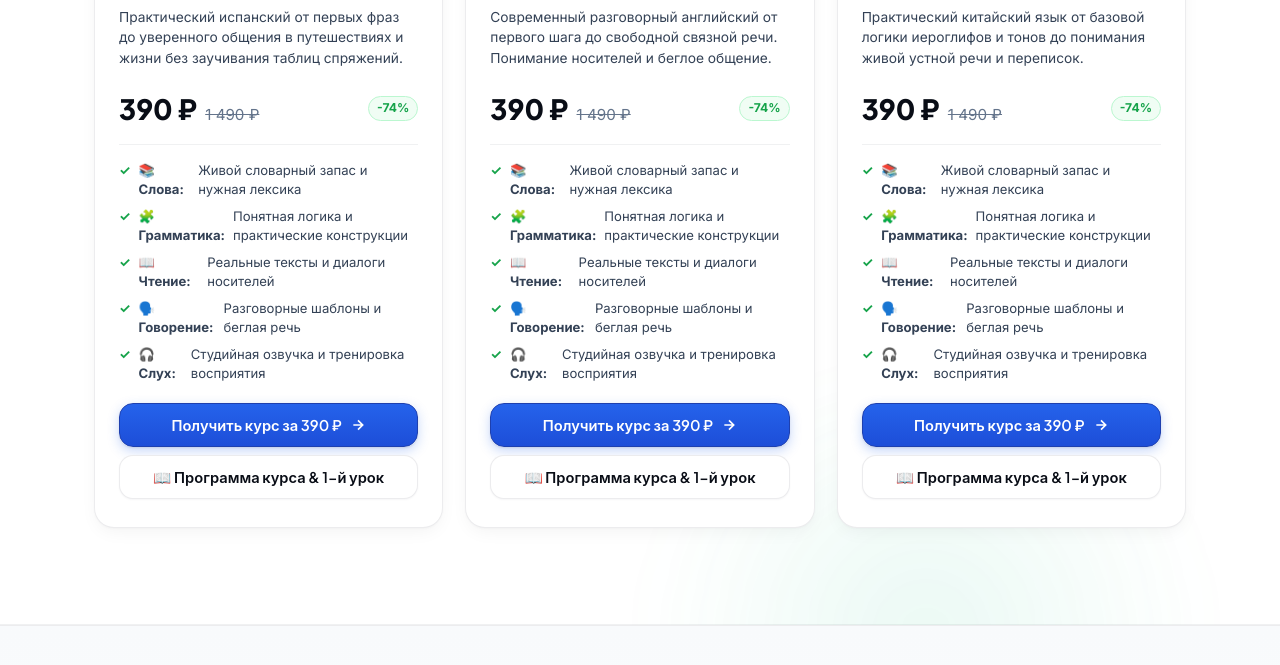
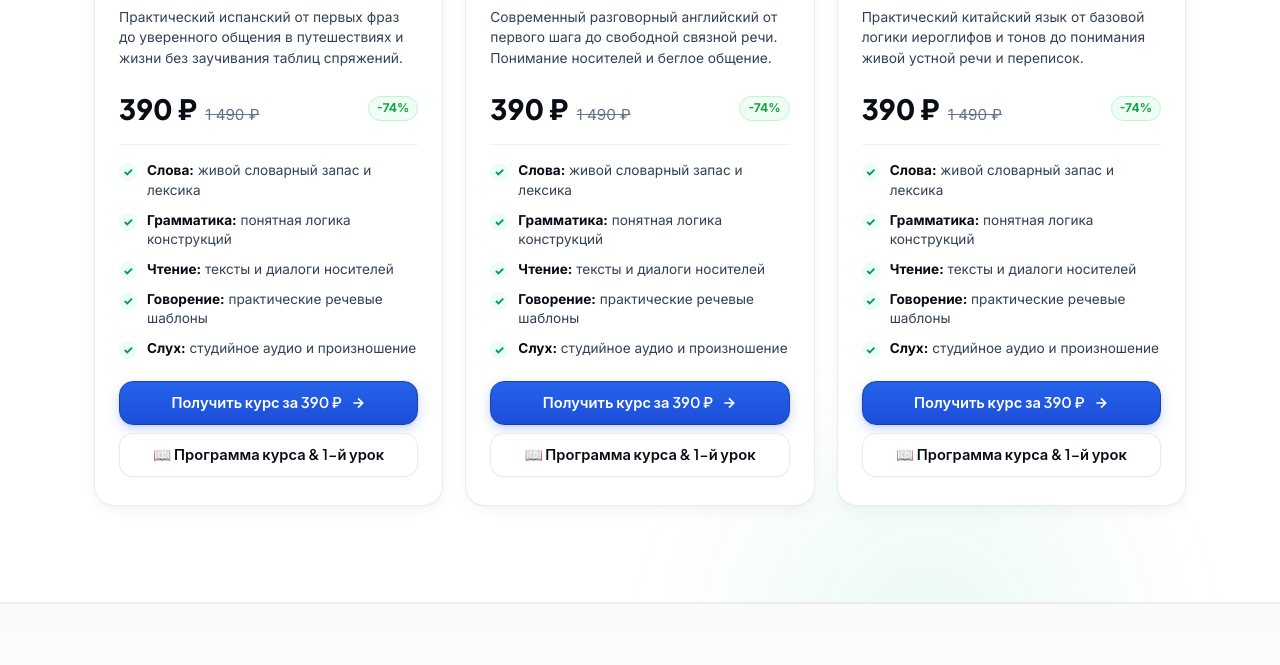
Before and after one commit to Mysterio3-8/LangNative, a plain HTML site: page index.html in a window 1280 px wide. Shown: the part 2367-3032 px from the top of the page. Drawn offline with Linux system fonts and the light colour scheme.

Commit message:
fix(ui): align course checklist text, fix broken flex wrap and remove redundant emojis

```diff
--- a/index.html
+++ b/index.html
@@ -454,11 +454,11 @@
           </div>
 
           <ul class="course-checklist">
-            <li class="check-item"><span class="check-icon">✓</span> <strong>📚 Слова:</strong> Живой словарный запас и нужная лексика</li>
-            <li class="check-item"><span class="check-icon">✓</span> <strong>🧩 Грамматика:</strong> Понятная логика и практические конструкции</li>
-            <li class="check-item"><span class="check-icon">✓</span> <strong>📖 Чтение:</strong> Реальные тексты и диалоги носителей</li>
-            <li class="check-item"><span class="check-icon">✓</span> <strong>🗣️ Говорение:</strong> Разговорные шаблоны и беглая речь</li>
-            <li class="check-item"><span class="check-icon">✓</span> <strong>🎧 Слух:</strong> Студийная озвучка и тренировка восприятия</li>
+            <li class="check-item"><span class="check-icon">✓</span> <span class="check-text"><strong>Слова:</strong> живой словарный запас и лексика</span></li>
+            <li class="check-item"><span class="check-icon">✓</span> <span class="check-text"><strong>Грамматика:</strong> понятная логика конструкций</span></li>
+            <li class="check-item"><span class="check-icon">✓</span> <span class="check-text"><strong>Чтение:</strong> тексты и диалоги носителей</span></li>
+            <li class="check-item"><span class="check-icon">✓</span> <span class="check-text"><strong>Говорение:</strong> практические речевые шаблоны</span></li>
+            <li class="check-item"><span class="check-icon">✓</span> <span class="check-text"><strong>Слух:</strong> студийное аудио и произношение</span></li>
           </ul>
 
           <button class="btn btn-primary btn-block" data-buy="spanish" data-title="NATIVE Spanish" data-price="390 ₽">
@@ -490,11 +490,11 @@
           </div>
 
           <ul class="course-checklist">
-            <li class="check-item"><span class="check-icon">✓</span> <strong>📚 Слова:</strong> Живой словарный запас и нужная лексика</li>
-            <li class="check-item"><span class="check-icon">✓</span> <strong>🧩 Грамматика:</strong> Понятная логика и практические конструкции</li>
-            <li class="check-item"><span class="check-icon">✓</span> <strong>📖 Чтение:</strong> Реальные тексты и диалоги носителей</li>
-            <li class="check-item"><span class="check-icon">✓</span> <strong>🗣️ Говорение:</strong> Разговорные шаблоны и беглая речь</li>
-            <li class="check-item"><span class="check-icon">✓</span> <strong>🎧 Слух:</strong> Студийная озвучка и тренировка восприятия</li>
+            <li class="check-item"><span class="check-icon">✓</span> <span class="check-text"><strong>Слова:</strong> живой словарный запас и лексика</span></li>
+            <li class="check-item"><span class="check-icon">✓</span> <span class="check-text"><strong>Грамматика:</strong> понятная логика конструкций</span></li>
+            <li class="check-item"><span class="check-icon">✓</span> <span class="check-text"><strong>Чтение:</strong> тексты и диалоги носителей</span></li>
+            <li class="check-item"><span class="check-icon">✓</span> <span class="check-text"><strong>Говорение:</strong> практические речевые шаблоны</span></li>
+            <li class="check-item"><span class="check-icon">✓</span> <span class="check-text"><strong>Слух:</strong> студийное аудио и произношение</span></li>
           </ul>
 
           <button class="btn btn-primary btn-block" data-buy="english" data-title="NATIVE English" data-price="390 ₽">
@@ -526,11 +526,11 @@
           </div>
 
           <ul class="course-checklist">
-            <li class="check-item"><span class="check-icon">✓</span> <strong>📚 Слова:</strong> Живой словарный запас и нужная лексика</li>
-            <li class="check-item"><span class="check-icon">✓</span> <strong>🧩 Грамматика:</strong> Понятная логика и практические конструкции</li>
-            <li class="check-item"><span class="check-icon">✓</span> <strong>📖 Чтение:</strong> Реальные тексты и диалоги носителей</li>
-            <li class="check-item"><span class="check-icon">✓</span> <strong>🗣️ Говорение:</strong> Разговорные шаблоны и беглая речь</li>
-            <li class="check-item"><span class="check-icon">✓</span> <strong>🎧 Слух:</strong> Студийная озвучка и тренировка восприятия</li>
+            <li class="check-item"><span class="check-icon">✓</span> <span class="check-text"><strong>Слова:</strong> живой словарный запас и лексика</span></li>
+            <li class="check-item"><span class="check-icon">✓</span> <span class="check-text"><strong>Грамматика:</strong> понятная логика конструкций</span></li>
+            <li class="check-item"><span class="check-icon">✓</span> <span class="check-text"><strong>Чтение:</strong> тексты и диалоги носителей</span></li>
+            <li class="check-item"><span class="check-icon">✓</span> <span class="check-text"><strong>Говорение:</strong> практические речевые шаблоны</span></li>
+            <li class="check-item"><span class="check-icon">✓</span> <span class="check-text"><strong>Слух:</strong> студийное аудио и произношение</span></li>
           </ul>
 
           <button class="btn btn-primary btn-block" data-buy="chinese" data-title="NATIVE Chinese" data-price="390 ₽">
--- a/style.css
+++ b/style.css
@@ -1051,24 +1051,45 @@ img {
 
 .course-checklist {
   list-style: none;
-  margin-bottom: 20px;
+  margin-bottom: 22px;
   display: flex;
   flex-direction: column;
-  gap: 8px;
+  gap: 10px;
 }
 
 .check-item {
-  font-size: 0.82rem;
-  color: var(--text-secondary);
-  display: flex;
-  align-items: flex-start;
-  gap: 8px;
+  font-size: 0.85rem;
+  color: var(--text-secondary);
+  display: flex;
+  align-items: baseline;
+  gap: 10px;
   line-height: 1.45;
 }
 
 .check-icon {
-  color: #16a34a;
-  font-weight: bold;
+  flex-shrink: 0;
+  display: inline-flex;
+  align-items: center;
+  justify-content: center;
+  width: 18px;
+  height: 18px;
+  border-radius: 50%;
+  background: #ecfdf5;
+  color: #059669;
+  font-size: 0.72rem;
+  font-weight: 800;
+  transform: translateY(1px);
+}
+
+.check-text {
+  flex: 1;
+  color: var(--text-secondary);
+  line-height: 1.45;
+}
+
+.check-text strong {
+  color: var(--text-primary);
+  font-weight: 700;
 }
 
 /* ==========================================================================
```
Also changed, not shown: data/courses.json (+15 -15 lines).
